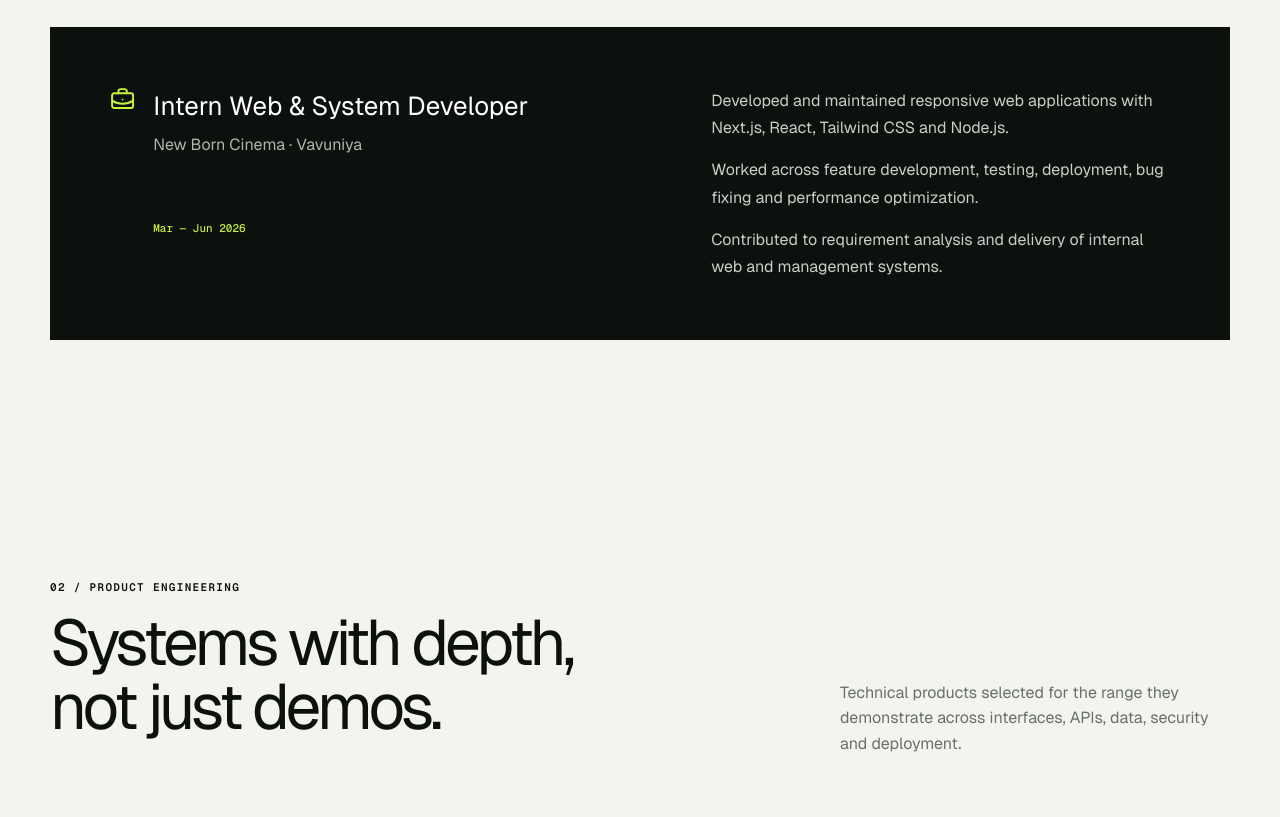
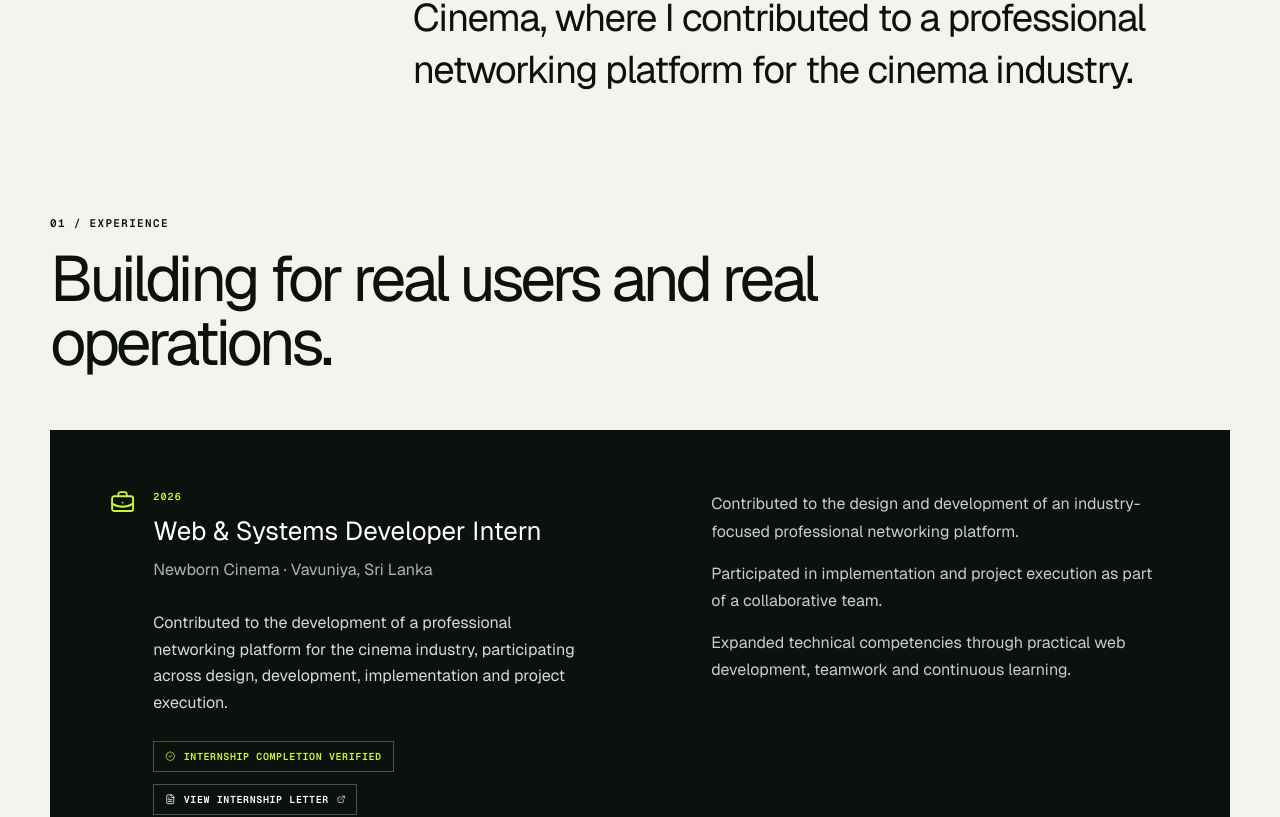
Before and after one commit to Ramsan-code/orchids-portfolio-project-repository-main, a Next.js app: page / in a window 1280 px wide. Shown: the part 1200-2017 px from the top of the page. Built offline with nearby package versions, Linux system fonts and the light colour scheme.

Commit message:
feat: add internship experience and update portfolio details

```diff
--- a/next.config.ts
+++ b/next.config.ts
@@ -1,3 +1,6 @@
 import type { NextConfig } from "next";
-const nextConfig: NextConfig = { images: { formats: ["image/avif", "image/webp"] } };
+const nextConfig: NextConfig = {
+  experimental: { useTypeScriptCli: false },
+  images: { formats: ["image/avif", "image/webp"] },
+};
 export default nextConfig;
--- a/src/app/page.tsx
+++ b/src/app/page.tsx
@@ -1,7 +1,8 @@
 import Image from "next/image";
 import Link from "next/link";
-import { ArrowRight, BriefcaseBusiness, Download, ExternalLink, Github, Linkedin, Mail, MapPin } from "lucide-react";
+import { ArrowRight, BadgeCheck, BriefcaseBusiness, Download, ExternalLink, FileText, Github, Linkedin, Mail, MapPin } from "lucide-react";
 import { clientProjects, productProjects, selectedWork, skillGroups, type Project } from "@/data/portfolio";
+import { experiences } from "@/data/experience";
 
 const jsonLd = { "@context": "https://schema.org", "@type": "Person", name: "Thaventhiran Ramsan", jobTitle: "AI-Assisted Full-Stack Developer", address: { "@type": "PostalAddress", addressLocality: "Vavuniya", addressCountry: "LK" }, url: "https://ramsan-portfolio.vercel.app", sameAs: ["https://github.com/Ramsan-code", "https://www.linkedin.com/in/ramsan001/"] };
 
@@ -25,16 +26,18 @@ function FlagshipCard({ project, reverse = false }: { project: Project; reverse?
 }
 
 export default function Home() {
+  const internship = experiences[0];
   return <main id="main">
     <script type="application/ld+json" dangerouslySetInnerHTML={{ __html: JSON.stringify(jsonLd) }} />
-    <section className="hero shell" id="about"><div className="hero-copy reveal"><p className="eyebrow"><span className="status-dot" /> Available for full-stack opportunities</p><h1>Building useful web products, <em>end to end.</em></h1><p className="hero-role">Thaventhiran Ramsan — AI-Assisted Full-Stack Developer</p><p className="lede">I build responsive, scalable applications from product idea through frontend, backend, database, API integration and deployment — using Next.js, Node.js and AI-assisted development.</p><div className="actions"><a className="button primary" href="#projects">View projects <ArrowRight /></a><a className="button secondary" href="/Resume_Ramsan.pdf" download>Download resume <Download /></a></div><div className="quick-links"><a href="https://github.com/Ramsan-code" target="_blank" rel="noreferrer"><Github /> GitHub</a><a href="https://www.linkedin.com/in/ramsan001/" target="_blank" rel="noreferrer"><Linkedin /> LinkedIn</a><a href="mailto:ramsandota@gmail.com"><Mail /> Email</a></div></div><div className="hero-visual reveal delay-1"><div className="portrait-frame"><Image src="/profile.jpg" alt="Thaventhiran Ramsan" fill priority sizes="(max-width: 900px) 72vw, 36vw" className="portrait" /></div><div className="location"><MapPin /> Vavuniya, Sri Lanka</div><div className="stack-note"><span>Core stack</span><strong>Next.js · MERN</strong></div></div></section>
+    <section className="hero shell"><div className="hero-copy reveal"><p className="eyebrow"><span className="status-dot" /> Available for full-stack opportunities</p><h1>AI-Assisted <em>Full-Stack Developer</em></h1><p className="hero-role">Thaventhiran Ramsan</p><p className="lede">Building modern web products with Next.js, Node.js and MongoDB, backed by real project and internship experience.</p><div className="actions"><a className="button primary" href="#projects">View projects <ArrowRight /></a><a className="button secondary" href="/Resume_Ramsan.pdf" download>Download resume <Download /></a></div><div className="quick-links"><a href="https://github.com/Ramsan-code" target="_blank" rel="noreferrer"><Github /> GitHub</a><a href="https://www.linkedin.com/in/ramsan001/" target="_blank" rel="noreferrer"><Linkedin /> LinkedIn</a><a href="mailto:ramsandota@gmail.com"><Mail /> Email</a></div></div><div className="hero-visual reveal delay-1"><div className="portrait-frame"><Image src="/profile.jpg" alt="Thaventhiran Ramsan" fill priority sizes="(max-width: 900px) 72vw, 36vw" className="portrait" /></div><div className="location"><MapPin /> Vavuniya, Sri Lanka</div><div className="stack-note"><span>Core stack</span><strong>Next.js · MERN</strong></div></div></section>
     <section className="section shell proof-strip" aria-label="Professional summary"><p>Product-focused</p><p>Frontend + backend</p><p>Internship experience</p><p>Production deployment</p></section>
-    <section className="section shell" id="experience"><div className="section-heading"><p className="kicker">01 / Experience</p><h2>Building for real users and real operations.</h2></div><article className="experience-card"><div className="experience-meta"><BriefcaseBusiness /><div><h3>Intern Web &amp; System Developer</h3><p>New Born Cinema · Vavuniya</p></div><time>Mar — Jun 2026</time></div><ul><li>Developed and maintained responsive web applications with Next.js, React, Tailwind CSS and Node.js.</li><li>Worked across feature development, testing, deployment, bug fixing and performance optimization.</li><li>Contributed to requirement analysis and delivery of internal web and management systems.</li></ul></article></section>
+    <section className="section shell about-section" id="about"><p className="kicker">About</p><p>I&apos;m an AI-assisted full-stack developer focused on Next.js and MERN applications. Alongside independent product development, I completed a Web &amp; Systems Developer internship at Newborn Cinema, where I contributed to a professional networking platform for the cinema industry.</p></section>
+    <section className="section shell" id="experience"><div className="section-heading"><p className="kicker">01 / Experience</p><h2>Building for real users and real operations.</h2></div><article className="experience-card"><div className="experience-meta"><BriefcaseBusiness /><div><p className="experience-year">2026</p><h3>{internship.role}</h3><p>{internship.company} · {internship.location}</p><p className="experience-description">{internship.description}</p><div className="experience-verification"><div className="verified-label"><BadgeCheck /> {internship.verificationLabel}</div><a className="credential-link" href={internship.credentialUrl} target="_blank" rel="noreferrer"><FileText /> View Internship Letter <ExternalLink /></a></div></div><time dateTime={`${internship.startDate}/${internship.endDate}`}>{internship.displayPeriod}</time></div><ul>{internship.highlights.map((highlight) => <li key={highlight}>{highlight}</li>)}</ul></article></section>
 
     <section className="section flagship-section shell" id="projects"><div className="section-heading split"><div><p className="kicker">02 / Product engineering</p><h2>Systems with depth,<br />not just demos.</h2></div><p>Technical products selected for the range they demonstrate across interfaces, APIs, data, security and deployment.</p></div>{productProjects.map((project) => <FlagshipCard key={project.slug} project={project} />)}</section>
     <section className="section flagship-section client-work"><div className="shell"><div className="section-heading split"><div><p className="kicker">03 / Client &amp; production work</p><h2>Built for people,<br />studios and businesses.</h2></div><p>Real websites and platforms shaped around each client’s audience, content and operating workflow.</p></div>{clientProjects.map((project, index) => <FlagshipCard key={project.slug} project={project} reverse={index % 2 === 1} />)}</div></section>
 
-    <section className="section shell"><div className="section-heading"><p className="kicker">04 / Selected work</p><h2>More systems, one consistent craft.</h2></div><div className="selected-grid">{selectedWork.map((work) => <article key={work.name}>{work.image && <div className="selected-image"><Image src={work.image} alt={`${work.name} live homepage`} fill sizes="(max-width: 700px) 100vw, 33vw" /></div>}<div className="category-row">{work.categories.map((category) => <span key={category}>{category}</span>)}</div><h3>{work.name}</h3><p>{work.summary}</p><ul className="tags">{work.stack.map((item) => <li key={item}>{item}</li>)}</ul><div className="project-links">{work.liveUrl && <a href={work.liveUrl} target="_blank" rel="noreferrer" aria-label={`Visit ${work.name}`}><ExternalLink /></a>}{work.githubUrl && <a href={work.githubUrl} target="_blank" rel="noreferrer" aria-label={`${work.name} source on GitHub`}><Github /></a>}{work.repositoryVisibility === "private" && <span>Private repository</span>}</div></article>)}</div><a className="text-link" href="https://github.com/Ramsan-code" target="_blank" rel="noreferrer">Explore the archive on GitHub <ArrowRight /></a></section>
+    <section className="section shell"><div className="section-heading"><p className="kicker">04 / Selected work</p><h2>More systems, one consistent craft.</h2></div><div className="selected-grid">{selectedWork.map((work) => <article key={work.name}>{work.image && <div className="selected-image"><Image src={work.image} alt={`${work.name} live homepage`} fill sizes="(max-width: 700px) 100vw, 33vw" /></div>}<div className="category-row">{work.categories.map((category) => <span key={category}>{category}</span>)}</div><h3>{work.name}</h3><p>{work.summary}</p>{work.stack.length > 0 && <ul className="tags">{work.stack.map((item) => <li key={item}>{item}</li>)}</ul>}<div className="project-links">{work.liveUrl && <a href={work.liveUrl} target="_blank" rel="noreferrer" aria-label={`Visit ${work.name}`}><ExternalLink /></a>}{work.githubUrl && <a href={work.githubUrl} target="_blank" rel="noreferrer" aria-label={`${work.name} source on GitHub`}><Github /></a>}{work.repositoryVisibility === "private" && <span>Private repository</span>}</div></article>)}</div><a className="text-link" href="https://github.com/Ramsan-code" target="_blank" rel="noreferrer">Explore the archive on GitHub <ArrowRight /></a></section>
 
     <section className="section shell" id="skills"><div className="section-heading split"><div><p className="kicker">05 / Capabilities</p><h2>A practical full-stack toolkit.</h2></div><p>Tools supported by resume or project evidence, grouped by the jobs they help accomplish.</p></div><div className="skills-grid">{skillGroups.map(([group, skills]) => <article key={group}><h3>{group}</h3><ul>{skills.map((skill) => <li key={skill}>{skill}</li>)}</ul></article>)}</div></section>
     <section className="section shell education"><div><p className="kicker">06 / Education</p><h2>Foundations &amp; continued learning.</h2></div><div className="education-list"><article><time>2025</time><div><h3>Full Stack Web Development</h3><p>Uki Technology School · Vavuniya</p><small>May — December 2025</small></div></article><article><time>2025—26</time><div><h3>Diploma in Human Resource Management</h3><p>CASED · Batticaloa</p><small>April 2025 — February 2026</small></div></article><article><time>Selected</time><div><h3>Additional certifications</h3><p>AI MasterClass · UI/UX Master Class · Full Stack Master Class · Startup Essentials</p></div></article></div></section>
--- /dev/null
+++ b/src/data/experience.ts
@@ -0,0 +1,32 @@
+export interface Experience {
+  company: string;
+  role: string;
+  location: string;
+  startDate: string;
+  endDate: string;
+  displayPeriod: string;
+  description: string;
+  highlights: string[];
+  verificationLabel: string;
+  credentialUrl: string;
+}
+
+export const experiences: Experience[] = [
+  {
+    company: "Newborn Cinema",
+    role: "Web & Systems Developer Intern",
+    location: "Vavuniya, Sri Lanka",
+    startDate: "2026-03-23",
+    endDate: "2026-06-30",
+    displayPeriod: "23 Mar - 30 Jun 2026",
+    description:
+      "Contributed to the development of a professional networking platform for the cinema industry, participating across design, development, implementation and project execution.",
+    highlights: [
+      "Contributed to the design and development of an industry-focused professional networking platform.",
+      "Participated in implementation and project execution as part of a collaborative team.",
+      "Expanded technical competencies through practical web development, teamwork and continuous learning.",
+    ],
+    verificationLabel: "Internship completion verified",
+    credentialUrl: "/credentials/newborn-cinema-internship-letter.pdf",
+  },
+];
--- a/src/data/portfolio.ts
+++ b/src/data/portfolio.ts
@@ -111,10 +111,28 @@ export const projects: Project[] = [
 export const productProjects = projects.filter((project) => project.group === "product");
 export const clientProjects = projects.filter((project) => project.group === "client");
 
-export const selectedWork = [
+interface SelectedWork {
+  name: string;
+  categories: string[];
+  summary: string;
+  stack: string[];
+  image?: string;
+  githubUrl?: string;
+  liveUrl?: string;
+  repositoryVisibility?: "public" | "private";
+}
+
+export const selectedWork: SelectedWork[] = [
+  {
+    name: "Newborn Cinema",
+    categories: ["Internship", "Team project"],
+    summary: "The public website for Newborn Cinema, presenting the production house, its cinema services and team during my Web & Systems Developer internship.",
+    stack: [],
+    image: "/projects/new-born-cinema/cover.webp",
+    liveUrl: "https://newborncinema.com",
+  },
   { name: "Alpha LMS", categories: ["Full stack", "Education"], summary: "A multi-role learning platform with course workflows, protected dashboards and AI-assisted teaching tools.", stack: ["Next.js", "Express", "MongoDB", "JWT"], githubUrl: "https://github.com/Ramsan-code/Alpha-squad-frond-end", image: "/projects/alpha-lms/cover.webp" },
   { name: "AVS Real Estate", categories: ["Client work", "Frontend"], summary: "A responsive property website for real-estate and agricultural ventures in Northern Sri Lanka.", stack: ["Next.js", "TypeScript", "Tailwind CSS"], image: "/projects/avs-real-estate/cover.webp", githubUrl: "https://github.com/Ramsan-code/AVS-Real-Easte", liveUrl: "https://avs-real-easte.vercel.app" },
-  { name: "New Born Cinema Systems", categories: ["Internship", "Internal system"], summary: "Internal web and management systems developed during a four-month internship.", stack: ["Next.js", "React", "Tailwind CSS", "Node.js"], image: "/projects/new-born-cinema/cover.webp", repositoryVisibility: "private" as const },
 ];
 
 export const skillGroups = [
```
Also changed, not shown: src/app/globals.css, 1 other file (tests, documents, lock files or other folders).
